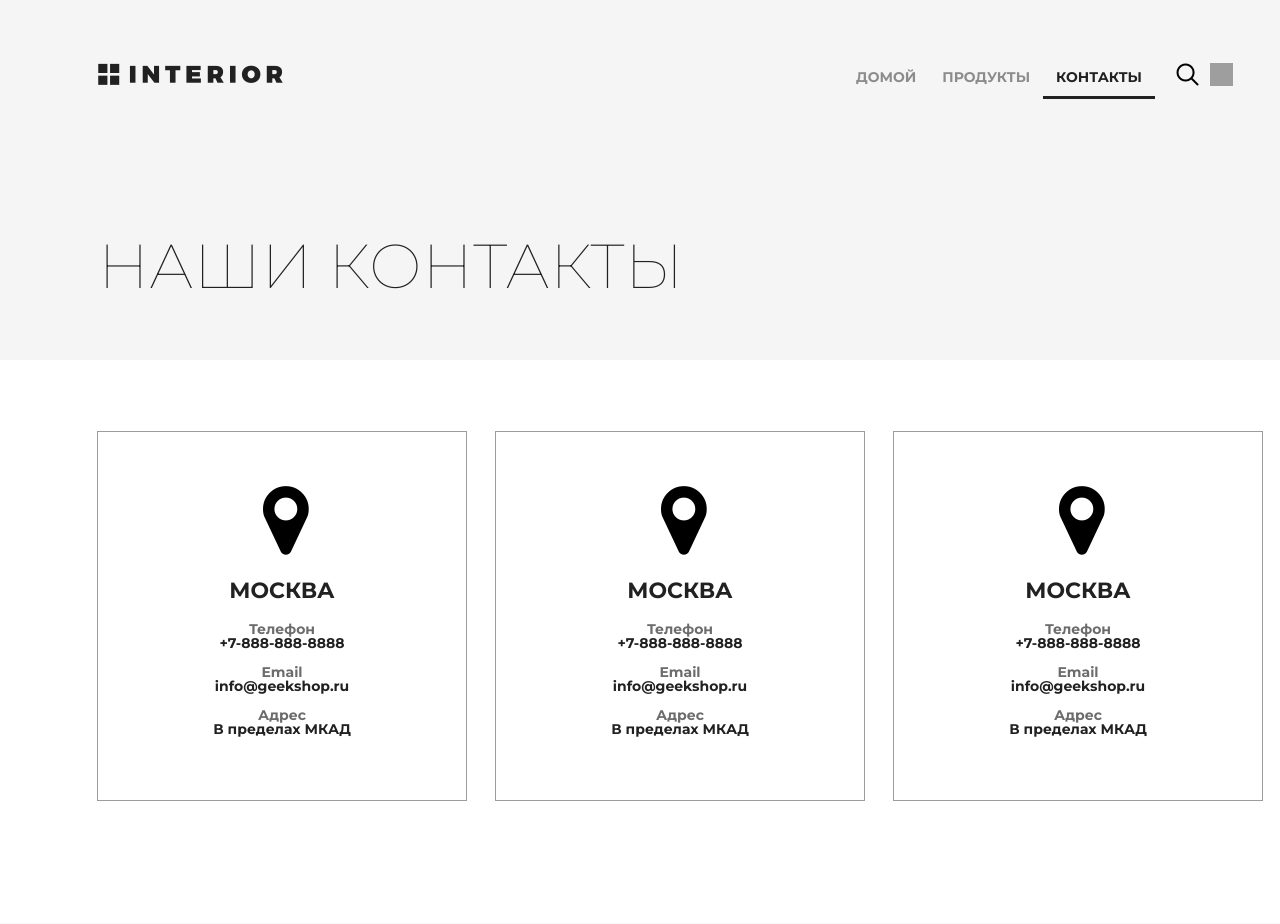
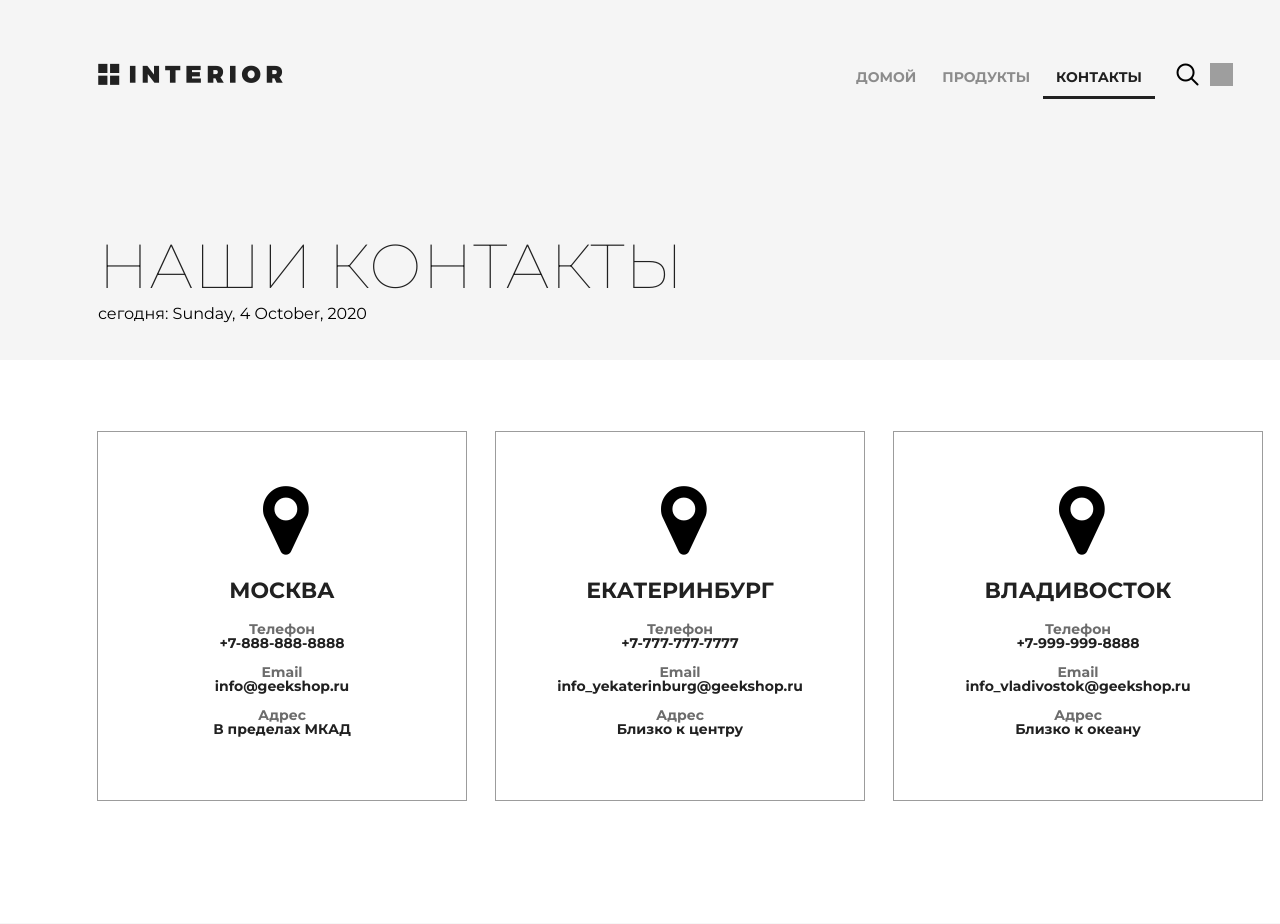
Before and after one commit to Uzov/geekshop, a Django app: page /contact/ in a window 1280 px wide; the page is wider, and only the part inside the window is pictured. Shown: the top 924 px of that part. Run offline with Django 3.2, Linux system fonts and the light colour scheme; grey boxes are pictures that could not be loaded.

Commit message:
Lesson 2. Repeat and filters

```diff
--- a/geekshop/urls.py
+++ b/geekshop/urls.py
@@ -3,9 +3,14 @@ from django.urls import path
 
 import mainapp.views as mainapp
 
-urlpatterns =[
+urlpatterns = [
     path("admin/", admin.site.urls),
     path("", mainapp.main, name="main"),
     path("products/", mainapp.products, name="products"),
+    path("products/all", mainapp.products, name="products_all"),
+    path("products/home", mainapp.products, name="products_home"),
+    path("products/office", mainapp.products, name="products_office"),
+    path("products/modern", mainapp.products, name="products_modern"),
+    path("products/classic", mainapp.products, name="products_classic"),
     path("contact/", mainapp.contact, name="contact"),
 ]
--- a/mainapp/templates/mainapp/base.html
+++ b/mainapp/templates/mainapp/base.html
@@ -7,7 +7,7 @@
     <meta charset="utf-8">
     <title>
         {% block title %}
-        {{ title }}
+        {{ title|capfirst }}
         {% endblock title %}
     </title>
 
--- a/mainapp/templates/mainapp/contact.html
+++ b/mainapp/templates/mainapp/contact.html
@@ -8,59 +8,30 @@
         {% include 'mainapp/includes/inc_menu.html' %}
     </div>
     <h1>наши контакты</h1>
+    <p>сегодня: {{ visit_date|date:"l, j F, Y" }}</p>
 </div>
 {% endblock %}
 
 {% block content %}
 <div class="location">
+    {% for location in locations %}
     <div class="location-1">
         <i class="fa fa-map-marker fa-5x"></i>
-        <h4>Москва</h4>
+        <h4>{{ location.city }}</h4>
         <div class="contacts">
             <h5>Телефон</h5>
-            <p>+7-888-888-8888</p>
+            <p>{{ location.phone }}</p>
         </div>
         <div class="contacts">
             <h5>Email</h5>
-            <p>info@geekshop.ru</p>
+            <p>{{ location.email }}</p>
         </div>
         <div class="contacts">
             <h5>Адрес</h5>
-            <p>В пределах МКАД</p>
+            <p>{{ location.address }}</p>
         </div>
     </div>
-    <div class="location-1">
-        <i class="fa fa-map-marker fa-5x"></i>
-        <h4>Москва</h4>
-        <div class="contacts">
-            <h5>Телефон</h5>
-            <p>+7-888-888-8888</p>
-        </div>
-        <div class="contacts">
-            <h5>Email</h5>
-            <p>info@geekshop.ru</p>
-        </div>
-        <div class="contacts">
-            <h5>Адрес</h5>
-            <p>В пределах МКАД</p>
-        </div>
-    </div>
-    <div class="location-1">
-        <i class="fa fa-map-marker fa-5x"></i>
-        <h4>Москва</h4>
-        <div class="contacts">
-            <h5>Телефон</h5>
-            <p>+7-888-888-8888</p>
-        </div>
-        <div class="contacts">
-            <h5>Email</h5>
-            <p>info@geekshop.ru</p>
-        </div>
-        <div class="contacts">
-            <h5>Адрес</h5>
-            <p>В пределах МКАД</p>
-        </div>
-    </div>
+    {% endfor %}
 </div>
 
 <div class="clr"></div>
--- a/mainapp/views.py
+++ b/mainapp/views.py
@@ -7,7 +7,7 @@ def main(request):
     title = "главная"
     products = [
         {
-            "name": "Прекрасный стул",
+            "name": "Отличный стул",
             "desc": "Расположитесь комфортно.",
             "image_src": "product-1.jpg",
             "image_href": "/product/1/",
@@ -27,12 +27,44 @@ def main(request):
 
 def products(request):
     title = "продукты"
-    content = {"title": title}
+    links_menu = [
+        {"href": "products_all", "name": "все"},
+        {"href": "products_home", "name": "дом"},
+        {"href": "products_office", "name": "офис"},
+        {"href": "products_modern", "name": "модерн"},
+        {"href": "products_classic", "name": "классика"},
+    ]
+    same_products = [
+        {"name": "Отличный стул", "desc": "Не оторваться.", "image_src": "product-11.jpg", "alt": "продукт 11"},
+        {"name": "Стул повышенного качества", "desc": "Комфортно.", "image_src": "product-21.jpg", "alt": "продукт 21"},
+        {
+            "name": "Стул премиального качества",
+            "desc": "Просто попробуйте.",
+            "image_src": "product-31.jpg",
+            "alt": "продукт 31",
+        },
+    ]
+    content = {"title": title, "links_menu": links_menu, "same_products": same_products}
     return render(request, "mainapp/products.html", content)
 
 
 def contact(request):
     title = "о нас"
     visit_date = datetime.datetime.now()
-    content = {"title": title, "visit_date": visit_date}
+    locations = [
+        {"city": "Москва", "phone": "+7-888-888-8888", "email": "info@geekshop.ru", "address": "В пределах МКАД"},
+        {
+            "city": "Екатеринбург",
+            "phone": "+7-777-777-7777",
+            "email": "info_yekaterinburg@geekshop.ru",
+            "address": "Близко к центру",
+        },
+        {
+            "city": "Владивосток",
+            "phone": "+7-999-999-8888",
+            "email": "info_vladivostok@geekshop.ru",
+            "address": "Близко к океану",
+        },
+    ]
+    content = {"title": title, "visit_date": visit_date, "locations": locations}
     return render(request, "mainapp/contact.html", content)
```
Also changed, not shown: mainapp/templates/mainapp/includes/inc_categories_menu.html (added, +9 -0 lines), mainapp/templates/mainapp/products.html (+7 -29 lines).
